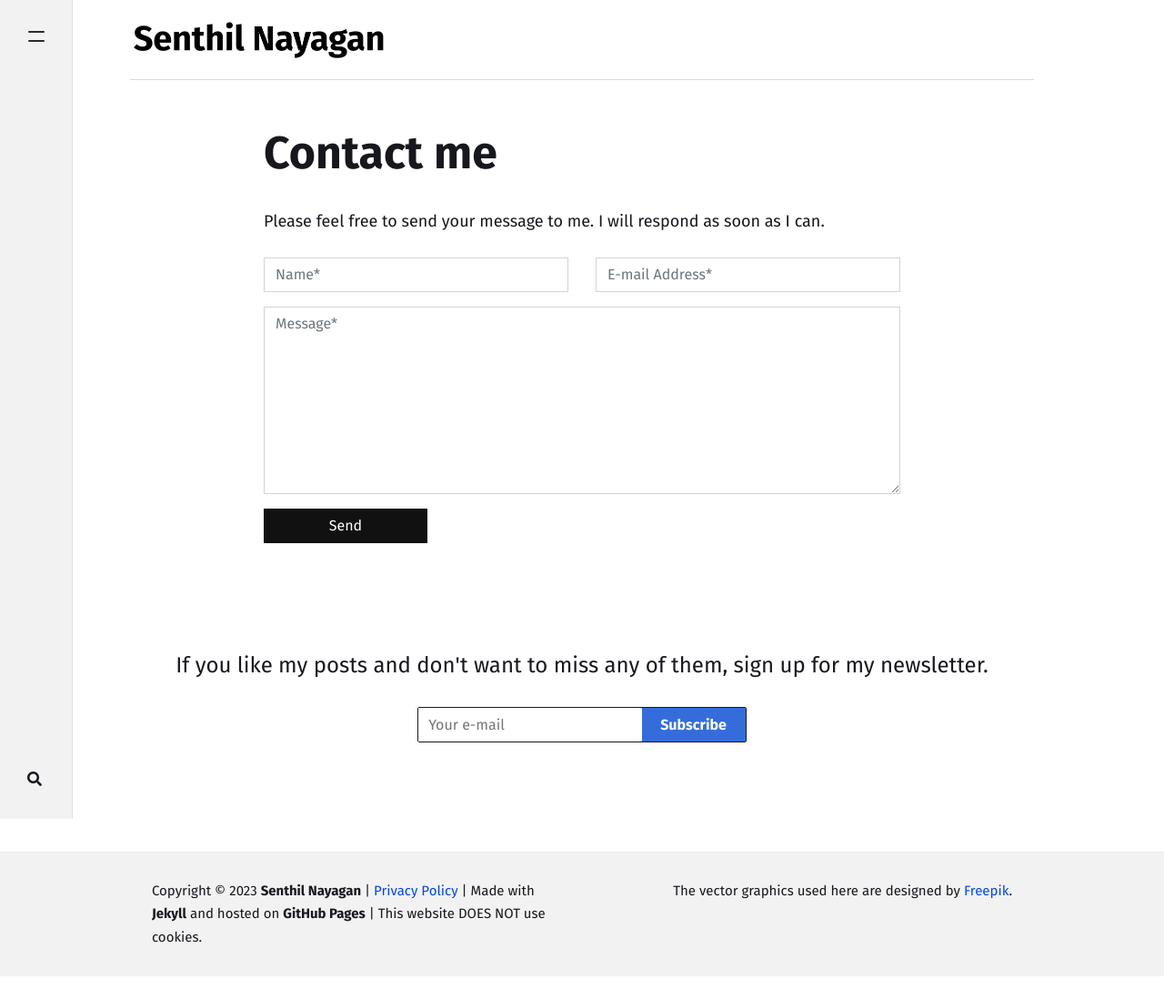
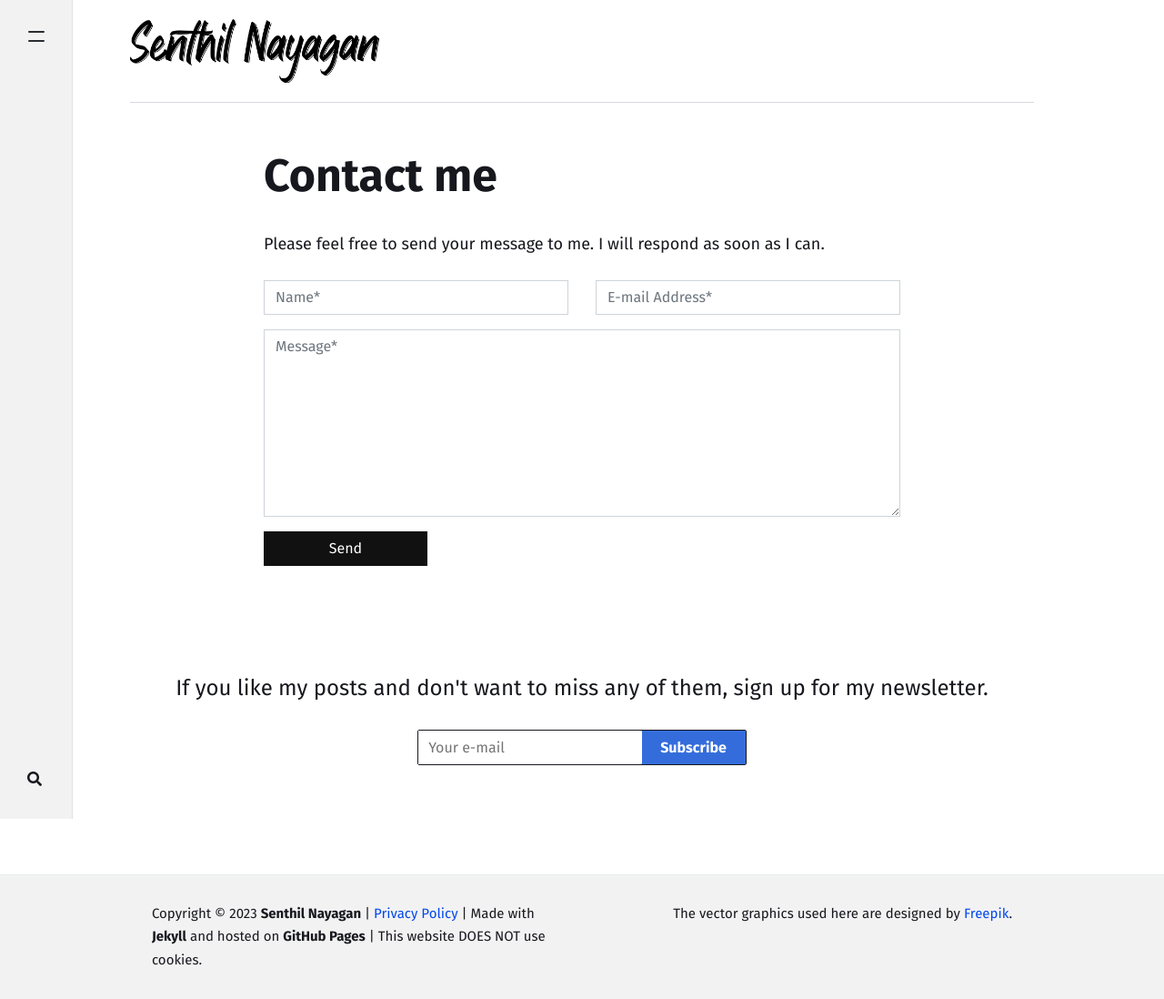
Before and after one commit to SenthilNayagan/senthilnayagan.github.io, a Jekyll site: the page built from _pages/contact.md, in a window 1280 px wide. Shown: the whole page at 91% size. Built offline with Jekyll 4.4.1, drawn with Linux system fonts in a browser that asks for light colours; nearby versions of some CDN libraries; comment, search, counter and statistics services are not loaded; before the commit the page ends 1073 px from its top, so only the background shows below that.

Commit message:
Styles and logo updated

```diff
--- a/assets/css/theme.scss
+++ b/assets/css/theme.scss
@@ -181,7 +181,7 @@ img, img:hover {
 }
 // menu
 .navbar-brand img {
-    max-height: 45px;
+    max-height: 70px;
     //margin-bottom: 10px;
     //margin-top:5px;
     //margin-top: 0;
```
Also changed, not shown: assets/images/logo.png.
